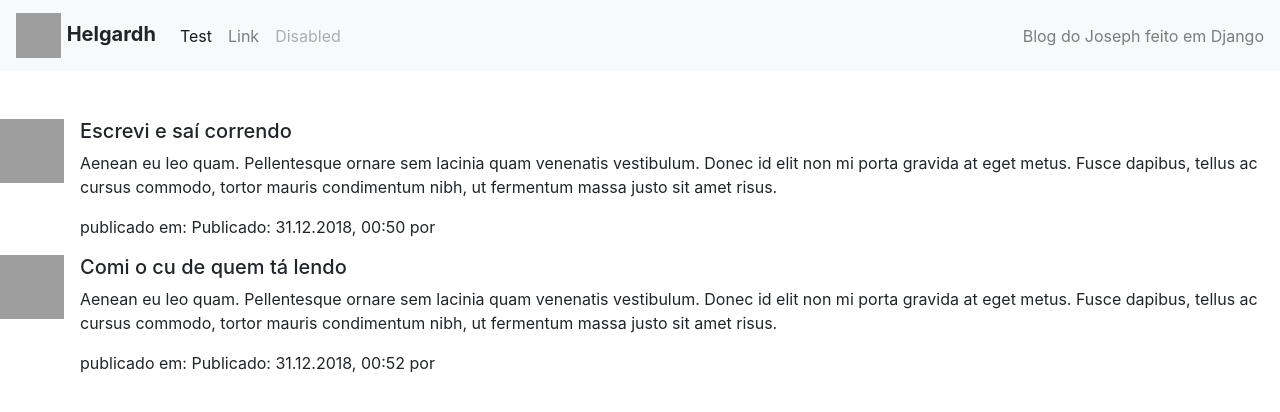
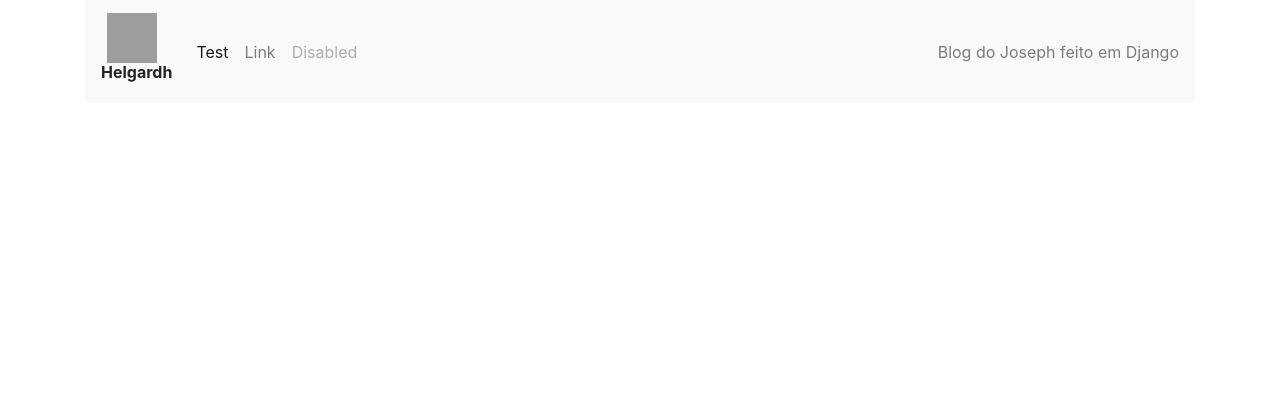
Before and after one commit to joseph-alexandre/django-project, a Django app: page / in a window 1280 px wide. Shown: the top 412 px of the page. Run offline with Django 3.2, Linux system fonts and the light colour scheme; data that the repository does not hold is empty; some libraries are stand-ins or nearby versions; grey boxes are pictures that could not be loaded.

Commit message:
Alterações

```diff
--- a/blog/templates/blog/post_list.html
+++ b/blog/templates/blog/post_list.html
@@ -1,18 +1,30 @@
 <html>
 <head>
     <title>Meu site aí</title>
-    <link rel="stylesheet" href="https://stackpath.bootstrapcdn.com/bootstrap/4.1.3/css/bootstrap.min.css" integrity="sha384-MCw98/SFnGE8fJT3GXwEOngsV7Zt27NXFoaoApmYm81iuXoPkFOJwJ8ERdknLPMO" crossorigin="anonymous">
+    <!-- Required meta tags -->
+    <meta charset="utf-8">
+    <meta name="viewport" content="width=device-width, initial-scale=1, shrink-to-fit=no">
+
+    <!-- Bootstrap CSS -->
+    <link rel="stylesheet" href="https://stackpath.bootstrapcdn.com/bootstrap/4.2.1/css/bootstrap.min.css"
+          integrity="sha384-GJzZqFGwb1QTTN6wy59ffF1BuGJpLSa9DkKMp0DgiMDm4iYMj70gZWKYbI706tWS" crossorigin="anonymous">
+
     <style>
         .joseph {
         height: 64px;
         width: 64px;
         }
+
     </style>
 </head>
-<body>
+
+<div class="container">
     <nav class="navbar navbar-expand-lg navbar-light bg-light">
-  <a class="navbar-brand"><img src="https://upload.wikimedia.org/wikipedia/commons/thumb/f/ff/Crow_Digital_Logo_SVG.svg/2000px-Crow_Digital_Logo_SVG.svg.png" width="45" height="45" alt=""> <b>Helgardh</b></a>
-  <button class="navbar-toggler" type="button" data-toggle="collapse" data-target="#navbarSupportedContent" aria-controls="navbarSupportedContent" aria-expanded="false" aria-label="Toggle navigation">
+        <a class="navbar-brand">&nbsp<img
+                src="https://upload.wikimedia.org/wikipedia/commons/thumb/f/ff/Crow_Digital_Logo_SVG.svg/2000px-Crow_Digital_Logo_SVG.svg.png"
+                width="50" height="50" alt=""> <h6><b>Helgardh</b></h6></a>
+        <button class="navbar-toggler" type="button" data-toggle="collapse" data-target="#navbarSupportedContent"
+                aria-controls="navbarSupportedContent" aria-expanded="false" aria-label="Toggle navigation">
             <span class="navbar-toggler-icon"></span>
         </button>
 
@@ -34,48 +46,25 @@
     </span>
         </div>
     </nav>
-
-
+</div>
 
     <br>
     <br>
-<div class="media">
-  <img class="align-self-start mr-3 joseph" src="https://scontent.fbnu1-1.fna.fbcdn.net/v/t1.0-9/20294268_1617076661721703_4976915884075446818_n.jpg?_nc_cat=111&_nc_ht=scontent.fbnu1-1.fna&oh=3e80d78be715c586c3933899485f9daf&oe=5C8C01F4" alt="Generic placeholder image">
-  <div class="media-body">
-    <h5 class="mt-0">Escrevi e saí correndo</h5>
-    <p>        Aenean eu leo quam. Pellentesque ornare sem lacinia quam venenatis vestibulum. Donec id elit non mi porta gravida at eget metus. Fusce dapibus, tellus ac cursus commodo, tortor mauris condimentum nibh, ut fermentum massa justo sit amet risus.
-</p>
-    <p>publicado em: Publicado: 31.12.2018, 00:50 por {{ post.author }}</p>
-  </div>
-</div>
-<div class="media">
-  <img class="align-self-start mr-3 joseph" src="https://scontent.fbnu1-1.fna.fbcdn.net/v/t1.0-9/20294268_1617076661721703_4976915884075446818_n.jpg?_nc_cat=111&_nc_ht=scontent.fbnu1-1.fna&oh=3e80d78be715c586c3933899485f9daf&oe=5C8C01F4" alt="Generic placeholder image">
-  <div class="media-body">
-    <h5 class="mt-0">Comi o cu de quem tá lendo</h5>
-    <p>        Aenean eu leo quam. Pellentesque ornare sem lacinia quam venenatis vestibulum. Donec id elit non mi porta gravida at eget metus. Fusce dapibus, tellus ac cursus commodo, tortor mauris condimentum nibh, ut fermentum massa justo sit amet risus.
-</p>
-    <p>publicado em: Publicado: 31.12.2018, 00:52 por {{ post.author }}</p>
-  </div>
-</div>
 
-
-<!--{% for post in posts %}-->
-    <!--<div>-->
-        <!--<h1>{{ post.title }}</a></h1>-->
-        <!--<p>{{ post.text|linebreaksbr }}</p>-->
-        <!--<p>publicado em: {{ post.published_date }}</p>-->
-
-    <!--</div>-->
-<!--{% endfor %}-->
+<div class="container">
     {% for post in posts %}
     <div class="media">
-  <img class="align-self-start mr-3 joseph" src="https://scontent.fbnu1-1.fna.fbcdn.net/v/t1.0-9/20294268_1617076661721703_4976915884075446818_n.jpg?_nc_cat=111&_nc_ht=scontent.fbnu1-1.fna&oh=3e80d78be715c586c3933899485f9daf&oe=5C8C01F4" alt="Generic placeholder image">
+        <img class="align-self-start mr-3 joseph"
+             src="https://scontent.fbnu1-1.fna.fbcdn.net/v/t1.0-9/20294268_1617076661721703_4976915884075446818_n.jpg?_nc_cat=111&_nc_ht=scontent.fbnu1-1.fna&oh=3e80d78be715c586c3933899485f9daf&oe=5C8C01F4"
+        >
         <div class="media-body">
             <h5 class="mt-0">{{ post.title }}</h5>
             <p>{{ post.text|linebreaksbr }}</p>
-    <p>publicado em: {{ post.published_date }} por {{ post.author }}</p>
+            <p>Publicado em {{ post.published_date }} por {{ post.author }}</p>
         </div>
     </div>
     {% endfor %}
+</div>
+
 </body>
 </html>
```
Lines whose indentation alone changed are shown as unchanged.
